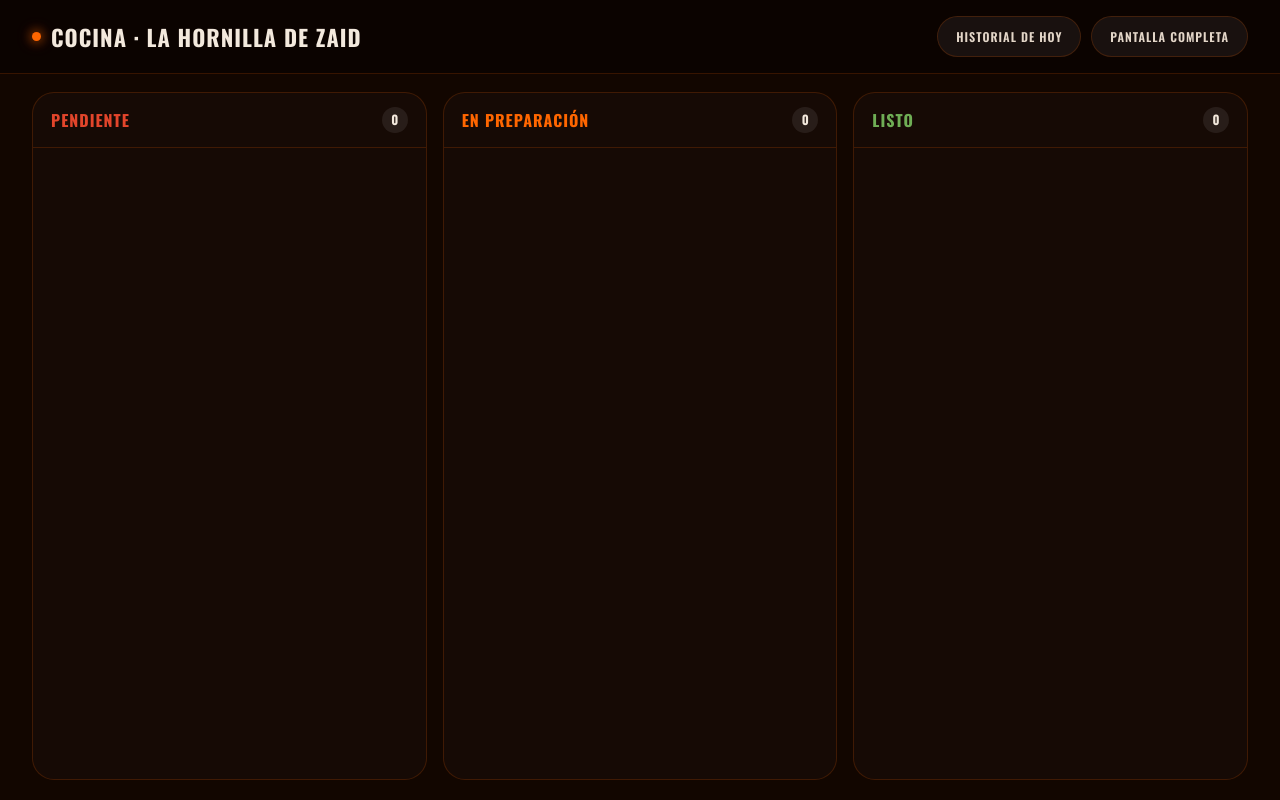
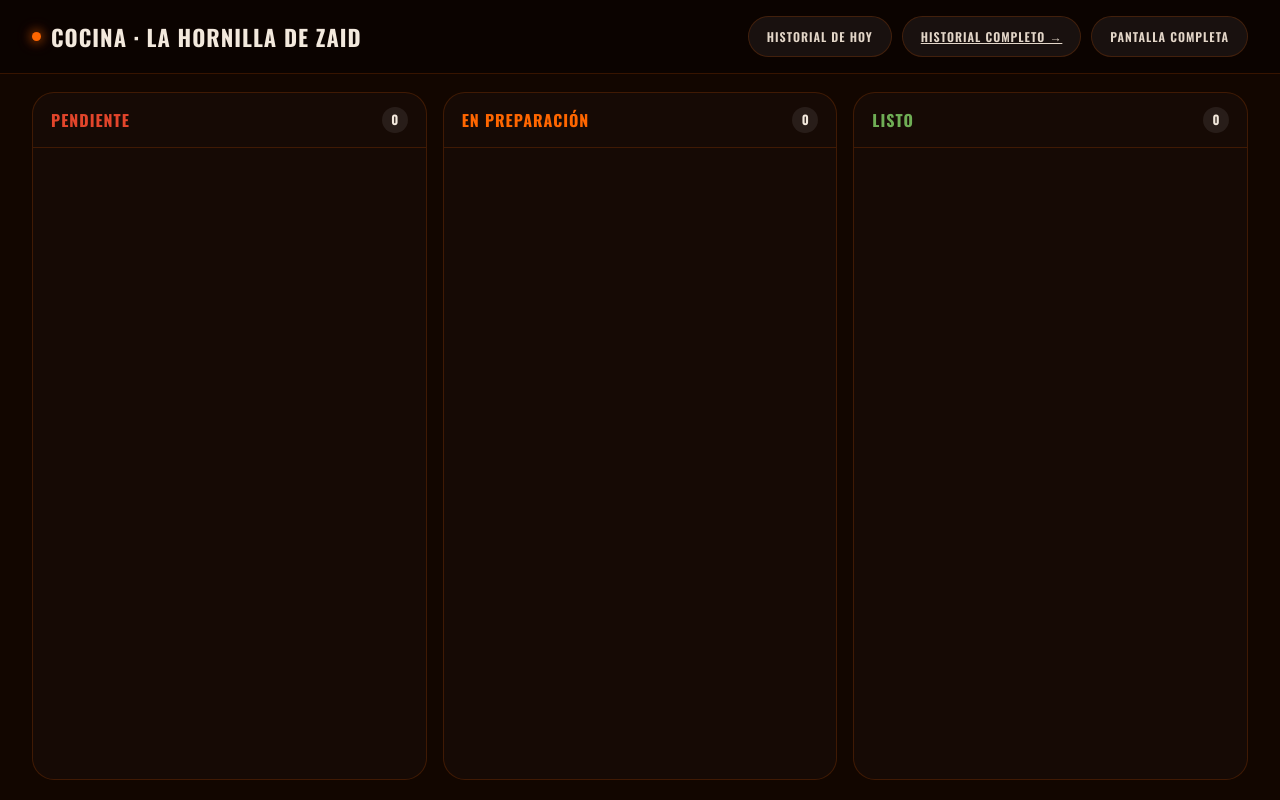
Before and after one commit to yaya2315/la-hornilla-de-zaid, a plain HTML site: page HTML/cocina.html in a window 1280 px wide. Drawn offline with nearby package versions, Linux system fonts and the light colour scheme; no server answers.

Commit message:
Add link to complete history in cocina.html
Added link to complete history in the cocina header.

```diff
--- a/HTML/cocina.html
+++ b/HTML/cocina.html
@@ -20,6 +20,7 @@
         <div class="cocina-titulo"><span class="ember-dot"></span>Cocina · La Hornilla de Zaid</div>
         <div class="cocina-acciones">
             <button type="button" id="btnHistorial" class="cocina-btn">Historial de hoy</button>
+            <a href="historial.html" class="cocina-btn">Historial completo →</a>
             <button type="button" id="btnFullscreen" class="cocina-btn">Pantalla completa</button>
         </div>
     </header>
```
